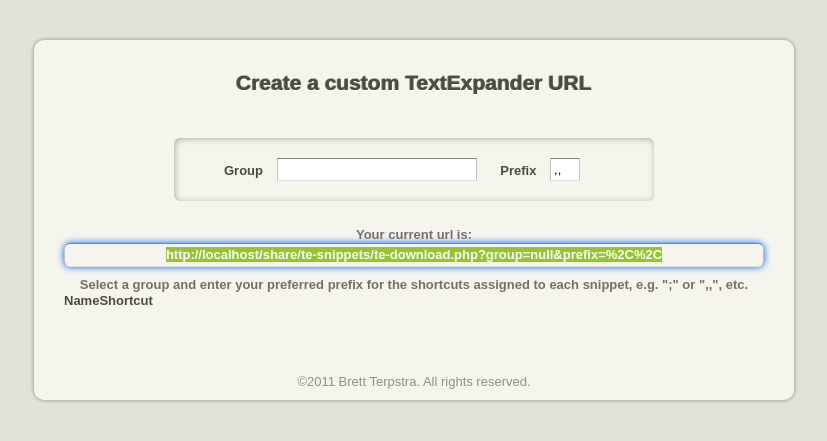
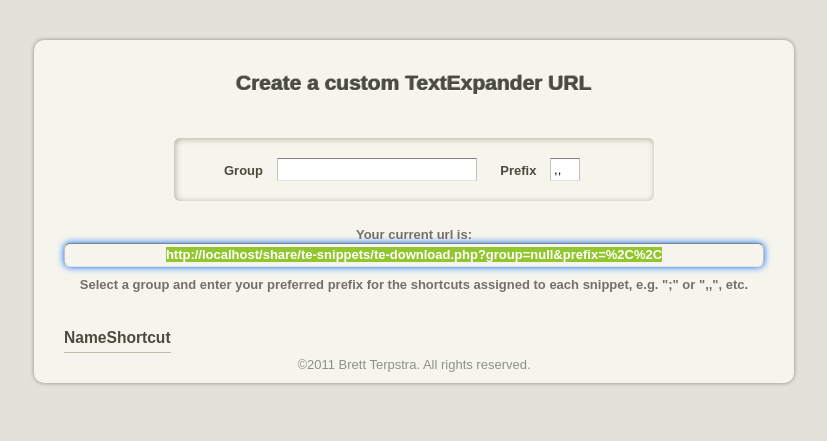
Before and after one commit to ttscoff/Brett-s-TextExpander-Snippets, a PHP site: page / in a window 1280 px wide. Shown: the top 441 px of the page, without its empty margins (226-1053 px from the left). Run offline with PHP 8.4, Linux system fonts and the light colour scheme; data that the repository does not hold is empty; some libraries are stand-ins or nearby versions.

Commit message:
styling snippet preview

```diff
--- a/css/style.css
+++ b/css/style.css
@@ -385,7 +385,6 @@ body {
   -moz-border-radius:10px;
   -webkit-border-radius:10px;
   border-radius:10px;
-  height:300px;
   color:#4b4b3e;
 }
 #container h1 {
@@ -424,6 +423,7 @@ body {
   margin:0 auto;
   font-weight:bold;
   color:#776e6a;
+  margin-bottom:30px;
 }
 #outputurl {
   display:block;
@@ -444,3 +444,21 @@ footer {
   width:700px;
   color:rgba(43,43,43,0.5);
 }
+input:focus {
+  background-color:red;
+  color:green;
+}
+#preview th {
+  text-align:left;
+  border-bottom:solid 1px;
+  border-color:#bebea5;
+  padding:5px 0;
+  font-size:1.2em;
+}
+#preview td {
+  width:350px;
+  padding:5px 10px 5px 0;
+  padding-bottom:5px;
+  border-bottom:dashed 1px ;
+  border-color:#c5c5ad;
+}
```
